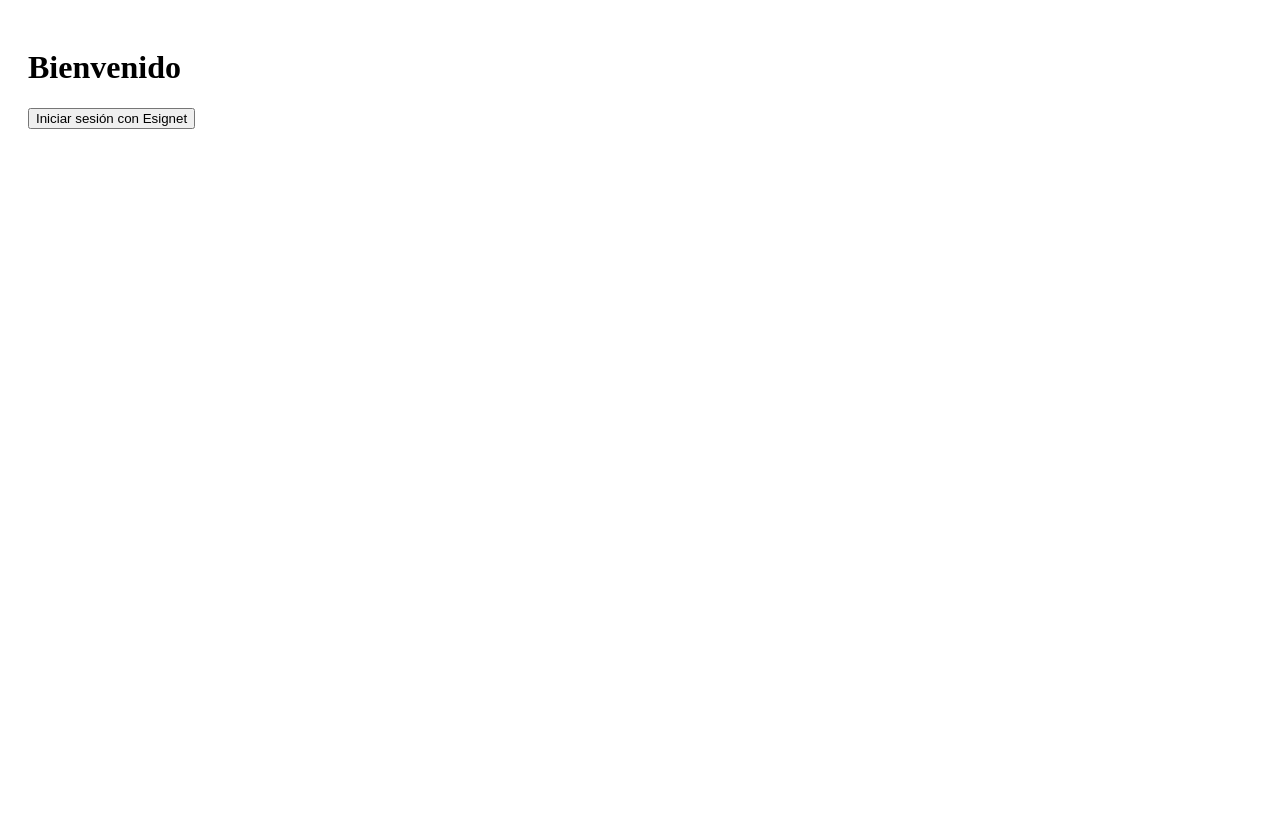
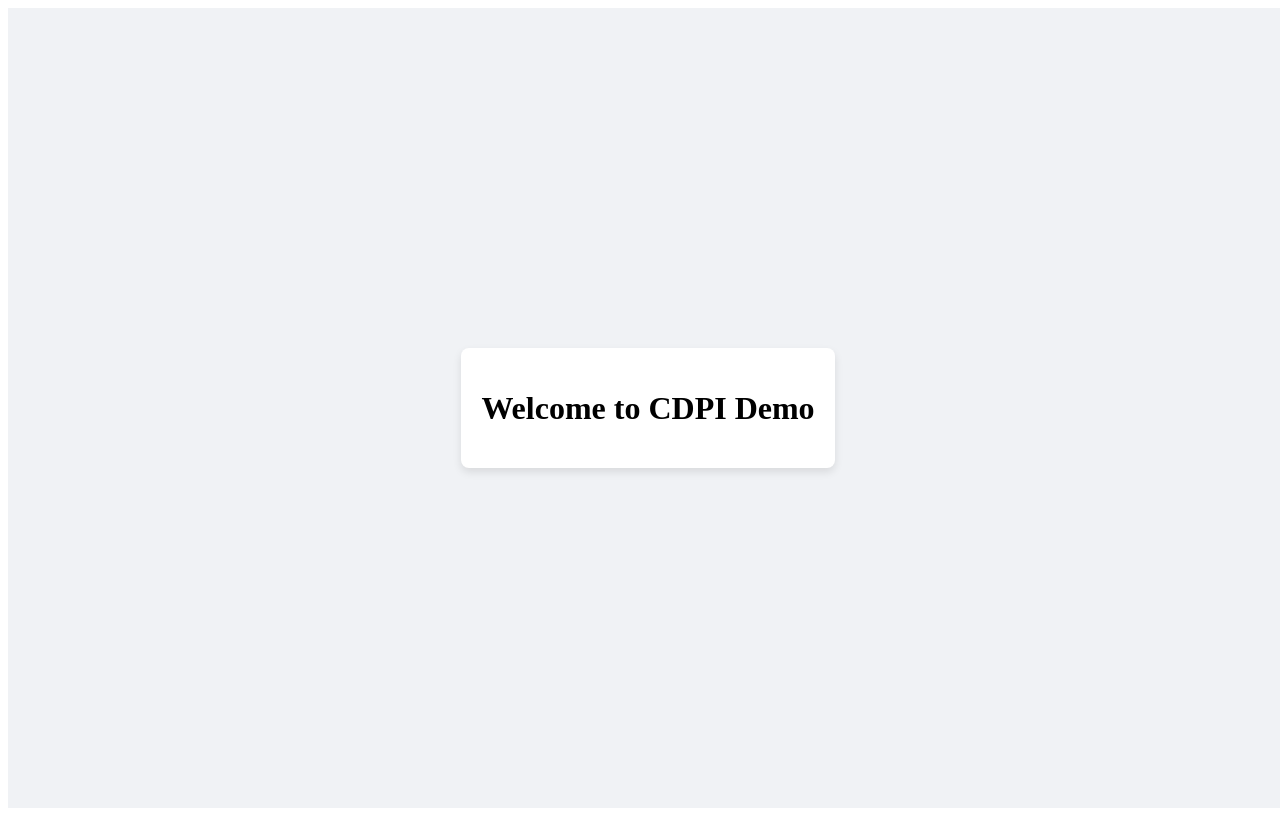
Before and after one commit to yalvarez/cdpi-esignet-demo, a React (Create React App) app in the folder demo-app/react-demo-app/: page / in a window 1280 px wide. Built offline with nearby package versions, Linux system fonts and the light colour scheme.

Commit message:
cambios en el boton

```diff
--- a/demo-app/react-demo-app/public/index.html
+++ b/demo-app/react-demo-app/public/index.html
@@ -3,6 +3,10 @@
   <head>
     <meta charset="UTF-8" />
     <title>Esignet Client</title>
+    <script src="http://146.190.122.50:3000/plugins/sign-in-button-plugin.js"
+    type="application/javascript"
+    async=""
+    ></script>
   </head>
   <body>
     <div id="root"></div>
--- a/demo-app/react-demo-app/src/pages/HomePage.js
+++ b/demo-app/react-demo-app/src/pages/HomePage.js
@@ -1,22 +1,85 @@
-import React from 'react';
+import React, { useEffect } from 'react';
 import { oidcSettings } from '../oidc-config';
+
 const HomePage = () => {
 
-  const nonce = `${Math.floor(Date.now() / 1000)}-${Math.random()}`;
+  const nonce = `${Math.floor(Date.now() / 1000)}-${Math.random().toString(36).substring(2)}`;
 
-  const login = () => {
+  // const login = () => {
+  //   const authUrl = `http://146.190.122.50:3000/authorize?nonce=${nonce}&state=eree2311&client_id=${oidcSettings.client_id}&redirect_uri=${encodeURIComponent(oidcSettings.redirect_uri)}&scope=openid profile&response_type=code&acr_values=mosip:idp:acr:generated-code&claims=${encodeURIComponent('{"userinfo":{"given_name":{"essential":true},"phone_number":{"essential":false},"email":{"essential":true},"picture":{"essential":false},"gender":{"essential":false},"birthdate":{"essential":false},"address":{"essential":false}},"id_token":{}}')}&claims_locales=en&display=page&ui_locales=en-US`;
+  //   window.location.href = authUrl;
+  // };
 
-    const authUrl = `http://146.190.122.50:3000/authorize?nonce=${nonce}&state=eree2311&client_id=${oidcSettings.client_id}&redirect_uri=${encodeURIComponent(oidcSettings.redirect_uri)}&scope=openid profile&response_type=code&acr_values=mosip:idp:acr:generated-code&claims={"userinfo":{"given_name":{"essential":true},"phone_number":{"essential":false},"email":{"essential":true},"picture":{"essential":false},"gender":{"essential":false},"birthdate":{"essential":false},"address":{"essential":false}},"id_token":{}}&claims_locales=en&display=page&ui_locales=en-US`;
-    window.location.href = authUrl;
+  useEffect(() => {
 
-  };
+    const renderEsignetButton = () => {
+
+        window.SignInWithEsignetButton?.init({
+          signInElement: window.document.getElementById('sign-in-with-esignet-standard'),
+          buttonConfig: {
+            labelText: 'Sign in with e-Signet',
+            shape: 'soft_edges',
+            theme: 'filled_orange',
+            type: 'standard'
+          },
+          oidcConfig: {
+            acr_values: 'mosip:idp:acr:generated-code mosip:idp:acr:biometrics mosip:idp:acr:static-code',
+            authorizeUri: 'http://146.190.122.50:3000/authorize',
+            claims_locales: 'en',
+            client_id: oidcSettings.client_id,
+            display: 'page',
+            max_age: 21,
+            nonce: nonce,
+            prompt: 'consent',
+            redirect_uri: 'http://146.190.122.50:3001/callback',
+            scope: 'openid profile',
+            state: 'eree2311',
+            ui_locales: 'en'
+          }
+        });
+
+    };
+    renderEsignetButton();
+  }, []);
+
 
   return (
-    <div style={{ padding: 20 }}>
-      <h1>Bienvenido</h1>
-      <button onClick={login}>Iniciar sesión con Esignet</button>
+    <div style={styles.container}>
+      <div style={styles.contentWrapper}>
+        <h1>Welcome to CDPI Demo</h1>
+        <div id="sign-in-with-esignet-standard"></div>
+      </div>
     </div>
   );
 };
 
+const styles = {
+  container: {
+    display: 'flex',
+    justifyContent: 'center',
+    alignItems: 'center',
+    minHeight: '100vh',
+    width: '100vw',
+    backgroundColor: '#f0f2f5',
+  },
+  contentWrapper: {
+    textAlign: 'center',
+    padding: '20px',
+    backgroundColor: '#ffffff',
+    borderRadius: '8px',
+    boxShadow: '0 4px 8px rgba(0, 0, 0, 0.1)',
+  },
+  button: {
+    marginTop: '20px',
+    padding: '10px 20px',
+    fontSize: '16px',
+    cursor: 'pointer',
+    backgroundColor: '#007bff',
+    color: 'white',
+    border: 'none',
+    borderRadius: '5px',
+    transition: 'background-color 0.3s ease',
+  },
+};
+
 export default HomePage;
```
Also changed, not shown: 1 other file (tests, documents, lock files or other folders).
